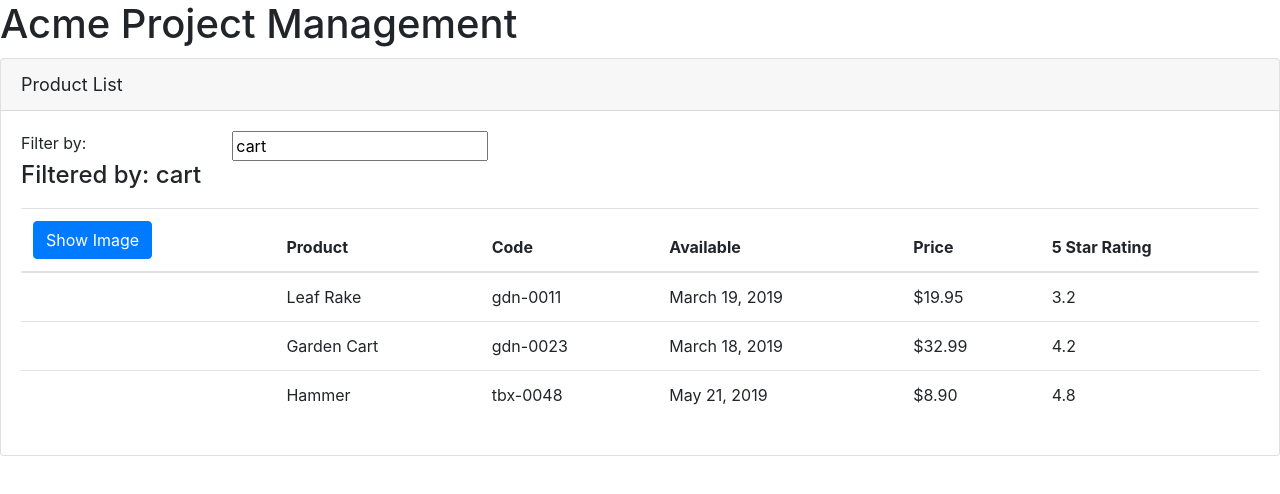
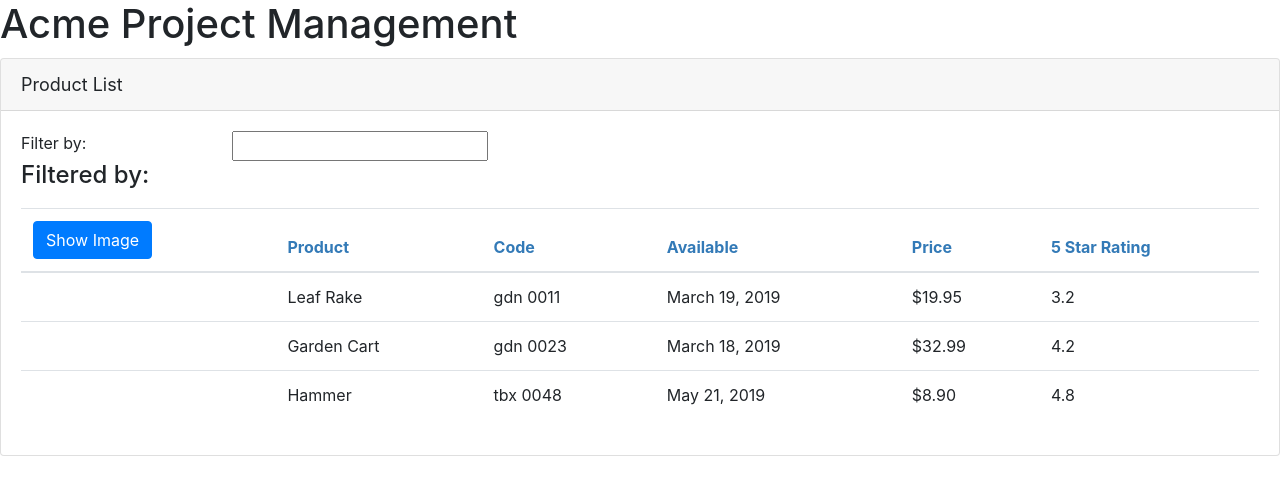
Before and after one commit to AbuchiKings/APM-Start, an Angular app: page / in a window 1280 px wide. Shown: the top 494 px of the page. Built offline with nearby package versions, Linux system fonts and the light colour scheme.

Commit message:
Implements:Interfaces, lifecycle hooks, custom pipes, filter products

```diff
--- a/src/app/app.module.ts
+++ b/src/app/app.module.ts
@@ -4,6 +4,7 @@ import { NgModule } from '@angular/core';
 import { AppComponent } from './app.component';
 import { ProductListComponent } from './products/product-list.component';
 import {FormsModule} from '@angular/forms';
+import { ConvertToSpacesPipe } from './shared/convert-to-spaces.pipe';
 @NgModule({
   imports: [
     BrowserModule,
@@ -11,7 +12,8 @@ import {FormsModule} from '@angular/forms';
   ],
 
   declarations: [
-    AppComponent, ProductListComponent
+    AppComponent, ProductListComponent,
+    ConvertToSpacesPipe
   ],
 
   bootstrap: [AppComponent]
--- /dev/null
+++ b/src/app/products/product-list.component.css
@@ -0,0 +1,3 @@
+thead {
+    color: #337ab7;
+}
--- a/src/app/products/product-list.component.html
+++ b/src/app/products/product-list.component.html
@@ -32,7 +32,7 @@
                     </tr>
                 </thead>
                 <tbody>
-                    <tr *ngFor="let product of products">
+                    <tr *ngFor="let product of filteredProducts">
                         <td>
                             <img  *ngIf="showImage" [src]="product.imageUrl"
                              [title]="product.productName"
@@ -40,7 +40,7 @@
                              [style.margin.px] = "imageMargin" alt="product image">
                         </td>
                         <td>{{product.productName}}</td>
-                        <td>{{product.productCode | lowercase}}</td>
+                        <td>{{product.productCode | lowercase|convertToSpaces: '-'}}</td>
                         <td>{{product.releaseDate}}</td>
                         <td>{{product.price | currency:'USD':'symbol': '1.2-2' }}</td>
                         <td>{{product.starRating}}</td>
--- a/src/app/products/product-list.component.ts
+++ b/src/app/products/product-list.component.ts
@@ -1,17 +1,28 @@
-import { Component } from '@angular/core'
+import { Component, OnInit } from '@angular/core'
 import { IProduct } from './product';
 
 @Component({
     selector: 'pm-products',
-    templateUrl: './product-list.component.html'
+    templateUrl: './product-list.component.html',
+    styleUrls: ['./product-list.component.css']
 })
 
-export class ProductListComponent {
+export class ProductListComponent implements OnInit {
     pageTitle: string = 'Product List';
     imageWidth: number = 50;
     imageMargin: number = 2;
     showImage: boolean = false;
-    listFilter: string = 'cart';
+    _listFilter: string
+
+    get listFilter(): string {
+        return this._listFilter;
+    }
+
+    set listFilter(value: string) {
+        this._listFilter = value;
+        this.filteredProducts = this.listFilter ? this.performFilter(this.listFilter) : this.products;
+    }
+    filteredProducts: IProduct[];
 
     products: IProduct[] = [
         {
@@ -49,4 +60,22 @@ export class ProductListComponent {
     toggleImage(): void {
         this.showImage = !this.showImage;
     };
+
+    ngOnInit(): void {
+        console.log('In Oninit')
+    }
+
+    constructor(){
+        //this.filteredProducts = this.products;
+        this.listFilter = '';
+    }
+
+    performFilter(filterBy: string): any {
+        filterBy = filterBy.toLocaleLowerCase();
+        return this.products.filter((product: IProduct) => {
+            return product.productName
+            .toLocaleLowerCase()
+            .indexOf(filterBy) !== -1;
+        })
+    }
 }
--- /dev/null
+++ b/src/app/shared/convert-to-spaces.pipe.ts
@@ -0,0 +1,11 @@
+import { Pipe, PipeTransform } from '@angular/core';
+
+@Pipe({
+  name: 'convertToSpaces'
+})
+export class ConvertToSpacesPipe implements PipeTransform {
+
+  transform(value: string, character: string): string {
+    return value.replace(character, ' ');
+  }
+}
```
